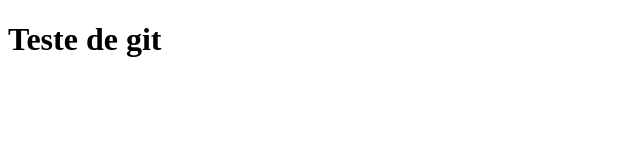
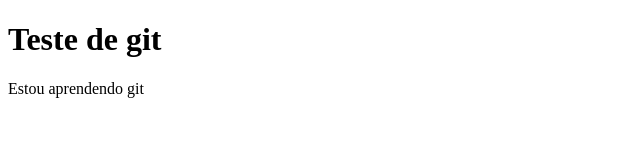
Before and after one commit to MthsLnk-gthb/tutorial_git, a plain HTML site: page index.html in a window 1280 px wide. Shown: the whole page, without its empty margins (0-640 px from the left). Drawn offline with Linux system fonts and the light colour scheme.

Commit message:
Criei um parágrafo

```diff
--- a/index.html
+++ b/index.html
@@ -7,5 +7,6 @@
 </head>
 <body>
     <h1>Teste de git</h1>
+    <p>Estou aprendendo git</p>
 </body>
 </html>
```
